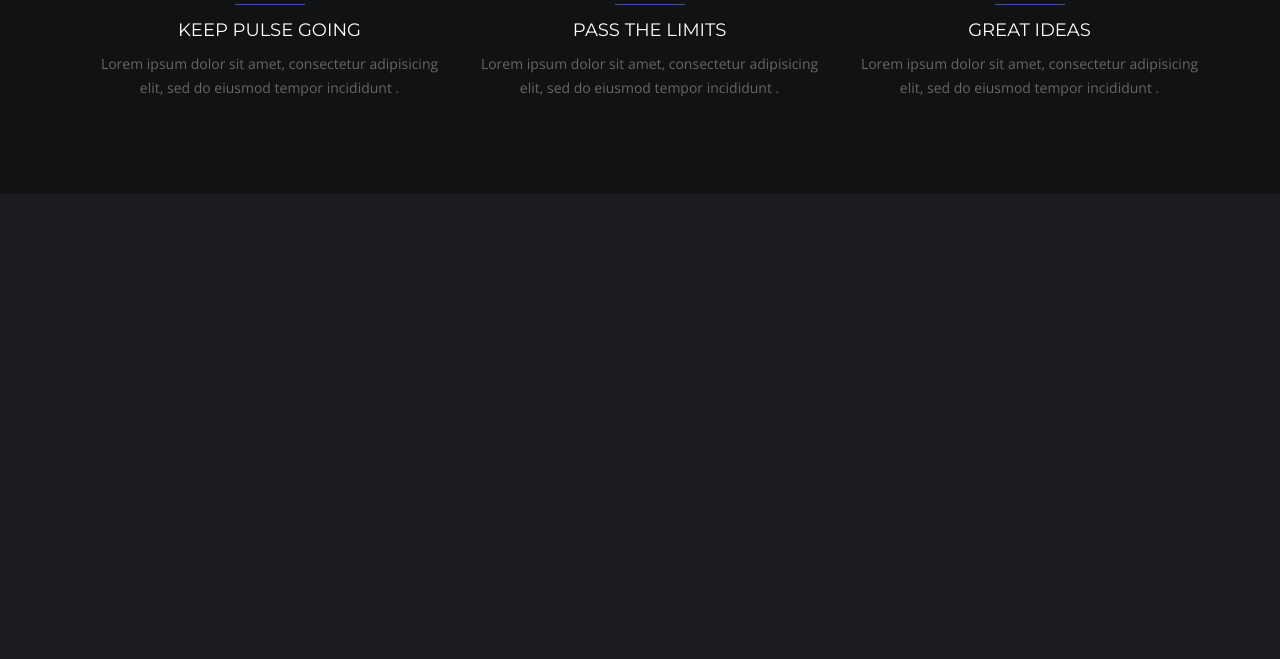
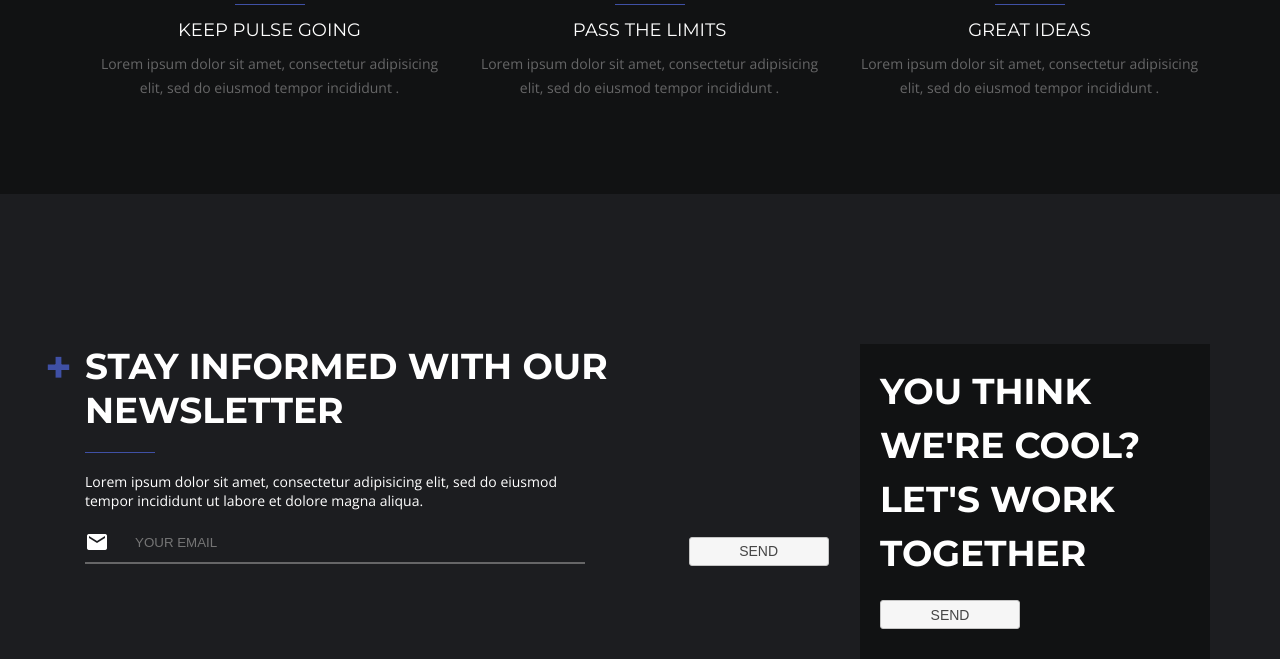
Before and after one commit to cashbooktw/practice_website_2, a plain HTML site: page index.html in a window 1280 px wide. Shown: the part 1645-2304 px from the top of the page. Before the commit the page ends 1839 px from the top, so only its background shows below. Drawn offline with nearby package versions, Linux system fonts and the light colour scheme; a web font is replaced by a local one.

Commit message:
complete the contact section
add email icon

```diff
--- a/index.html
+++ b/index.html
@@ -177,6 +177,45 @@
       </div>
     </section>
 
+    <section>
+      <div class="contact-wrapper cf" >
+        <div class="subscribe">
+          <div class="subscribe-title">
+            <div class="who-plus">
+              +
+            </div>
+
+            STAY INFORMED WITH OUR NEWSLETTER
+          </div>
+          <div class="split-line-div">
+            <hr class="split-line2">
+          </div>
+          <div class="subscribe-content">
+            Lorem ipsum dolor sit amet, consectetur adipisicing elit, sed do eiusmod<br>
+            tempor incididunt ut labore et dolore magna aliqua.
+          </div>
+          <div class="email">
+            <div class="email-icon">
+              <!-- <img src="./img/ic_mail_white_24px.svg"/> -->
+              <img src="./img/ic_mail_white_24dp_1x.png" />
+            </div>
+            <input type="text" placeholder="YOUR EMAIL">
+          </div>
+          <button class="ui-button ui-widget ui-state-default ui-corner-all ui-button-text-only">
+            SEND
+          </button>
+        </div>
+        <div class="contact">
+          <div>
+            YOU THINK WE'RE COOL? LET'S WORK TOGETHER
+          </div>
+          <button class="ui-button ui-widget ui-state-default ui-corner-all ui-button-text-only">
+            SEND
+          </button>
+        </div>
+      </div>
+    </section>
+
 
     <!-- livereload -->
     <script>
--- a/style.css
+++ b/style.css
@@ -239,3 +239,99 @@ header .menu .menu-text{
   font-weight: 300;
   margin-top: 10px;
 }
+
+.contact-wrapper{
+  width: 1140px;
+  height: 315px;
+  margin: 0 auto;
+  margin-top: 150px;
+}
+.subscribe{
+  width: 760px;
+  height: 222px;
+  float: left;
+  margin: 0;
+  position: relative;
+  color: white;
+  padding: 0 15px;
+}
+.contact{
+  width: 350px;
+  height: 315px;
+  background-color: rgb(17, 18 ,19);
+  float: right;
+  margin: 0;
+  padding: 20px;
+  position: relative;
+}
+.subscribe-title{
+  width: inherit;
+  font-family: "Montserrat", sans-serif;
+  font-size: 36px;
+  font-weight: bold;
+}
+.split-line-div{
+  position: relative;
+  height: 20px;
+}
+.split-line2{
+  border: none;
+  width: 70px;
+  height: 1px;
+  background-color: rgb(63, 80, 165);
+  margin-top: 20px;
+}
+.subscribe-content{
+  font-family: "Open sans", sans-serif;
+  font-weight: 300;
+  font-size: 14px;
+}
+.who-plus{
+  font-family: "Montserrat", sans-serif;
+  font-size: 45px;
+  font-weight: bold;
+  color: rgb(63, 80, 165);
+  position: absolute;
+  left: -25px;
+  top: -5px;
+}
+.email{
+  border-bottom: 2px solid rgb(102, 102, 103);
+  padding: 5px 0px;
+  width: 500px;
+  height: 39px;
+  margin-top: 15px;
+  float: left;
+}
+.email-icon{
+  float: left;
+  height: 24px;
+}
+.email input{
+  border: none;
+  background-color: inherit;
+  height: 24px;
+  width: 450px;
+  margin-left: 26px;
+  color: white;
+}
+.subscribe button{
+  font-size: 14px;
+  width: 140px;
+  position: absolute;
+  right: 0;
+  bottom: 0;
+}
+.contact > div{
+  color: white;
+  font-family: "Montserrat", sans-serif;
+  font-size: 36px;
+  font-weight: bold;
+  line-height: 54px;
+}
+.contact button{
+  font-size: 14px;
+  width: 140px;
+  position: relative;
+  margin-top: 20px;
+}
```
Also changed, not shown: img/ic_mail_white_24dp_1x.png (added).
